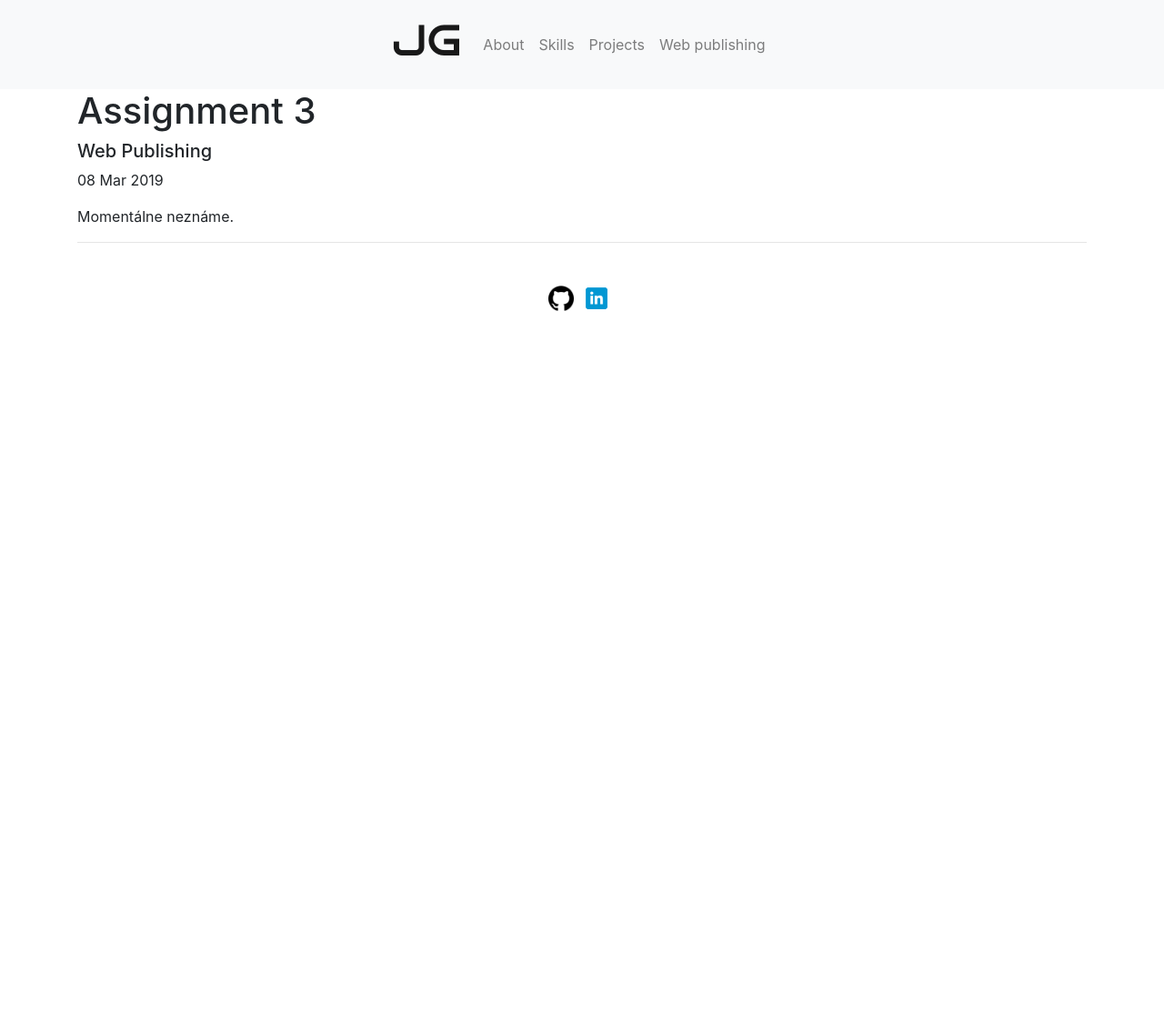
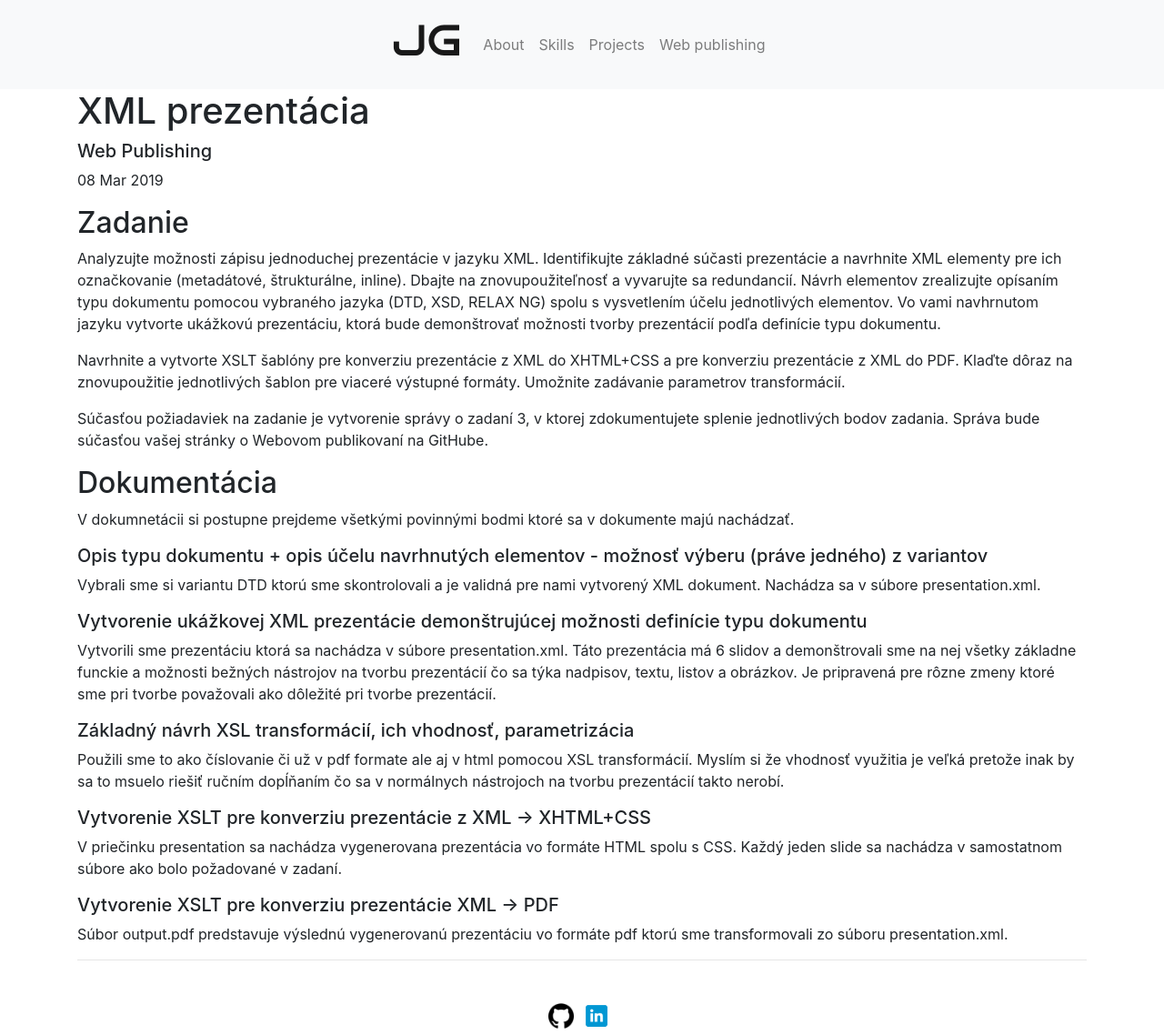
Before and after one commit to xgemelaj/xgemelaj.github.io, a Jekyll site: the page built from _posts/2019-03-08-Assignment-3.md, in a window 1280 px wide. Shown: the whole page at 91% size. Built offline with Jekyll 4.4.1, drawn with Linux system fonts in a browser that asks for light colours; before the commit the page ends 900 px from its top, so only the background shows below that.

Commit message:
3_odovzdanie

```diff
--- a/_posts/2019-03-08-Assignment-3.md
+++ b/_posts/2019-03-08-Assignment-3.md
@@ -1,10 +1,40 @@
 ---
 layout: post
 subject: "Web Publishing"
-title: "Assignment 3"
+title: "XML prezentácia"
 picture_path: /images/question-mark.png
-description: "Not yet known."
+description: "Vytvorenie XML prezentácie a transformácia do HTML a PDF."
 date: 2019-03-08
 ---
 
-Momentálne neznáme.
+## Zadanie
+
+Analyzujte možnosti zápisu jednoduchej prezentácie v jazyku XML. Identifikujte základné súčasti prezentácie a navrhnite XML elementy pre ich označkovanie (metadátové, štrukturálne, inline). Dbajte na znovupoužiteľnosť a vyvarujte sa redundancií. Návrh elementov zrealizujte opísaním typu dokumentu pomocou vybraného jazyka (DTD, XSD, RELAX NG) spolu s vysvetlením účelu jednotlivých elementov. Vo vami navhrnutom jazyku vytvorte ukážkovú prezentáciu, ktorá bude demonštrovať možnosti tvorby prezentácií podľa definície typu dokumentu.
+
+Navrhnite a vytvorte XSLT šablóny pre konverziu prezentácie z XML do XHTML+CSS a pre konverziu prezentácie z XML do PDF. Klaďte dôraz na znovupoužitie jednotlivých šablon pre viaceré výstupné formáty. Umožnite zadávanie parametrov transformácií.
+
+Súčasťou požiadaviek na zadanie je vytvorenie správy o zadaní 3, v ktorej zdokumentujete splenie jednotlivých bodov zadania. Správa bude súčasťou vašej stránky o Webovom publikovaní na GitHube.
+
+## Dokumentácia
+
+V dokumnetácii si postupne prejdeme všetkými povinnými bodmi ktoré sa v dokumente majú nachádzať.
+
+##### Opis typu dokumentu + opis účelu navrhnutých elementov - možnosť výberu (práve jedného) z variantov
+
+Vybrali sme si variantu DTD ktorú sme skontrolovali a je validná pre nami vytvorený XML dokument. Nachádza sa v súbore presentation.xml.
+
+##### Vytvorenie ukážkovej XML prezentácie demonštrujúcej možnosti definície typu dokumentu
+
+Vytvorili sme prezentáciu ktorá sa nachádza v súbore presentation.xml. Táto prezentácia má 6 slidov a demonštrovali sme na nej všetky základne funckie a možnosti bežných nástrojov na tvorbu prezentácií čo sa týka nadpisov, textu, listov a obrázkov. Je pripravená pre rôzne zmeny ktoré sme pri tvorbe považovali ako dôležité pri tvorbe prezentácií.
+
+##### Základný návrh XSL transformácií, ich vhodnosť, parametrizácia
+
+Použili sme to ako číslovanie či už v pdf formate ale aj v html pomocou XSL transformácií. Myslím si že vhodnosť využitia je veľká pretože inak by sa to msuelo riešiť ručním dopĺňaním čo sa v normálnych nástrojoch na tvorbu prezentácií takto nerobí.
+
+##### Vytvorenie XSLT pre konverziu prezentácie z XML -> XHTML+CSS
+
+V priečinku presentation sa nachádza vygenerovana prezentácia vo formáte HTML spolu s CSS. Každý jeden slide sa nachádza v samostatnom súbore ako bolo požadované v zadaní.
+
+##### Vytvorenie XSLT pre konverziu prezentácie XML -> PDF
+
+Súbor output.pdf predstavuje výslednú vygenerovanú prezentáciu vo formáte pdf ktorú sme transformovali zo súboru presentation.xml.
```
